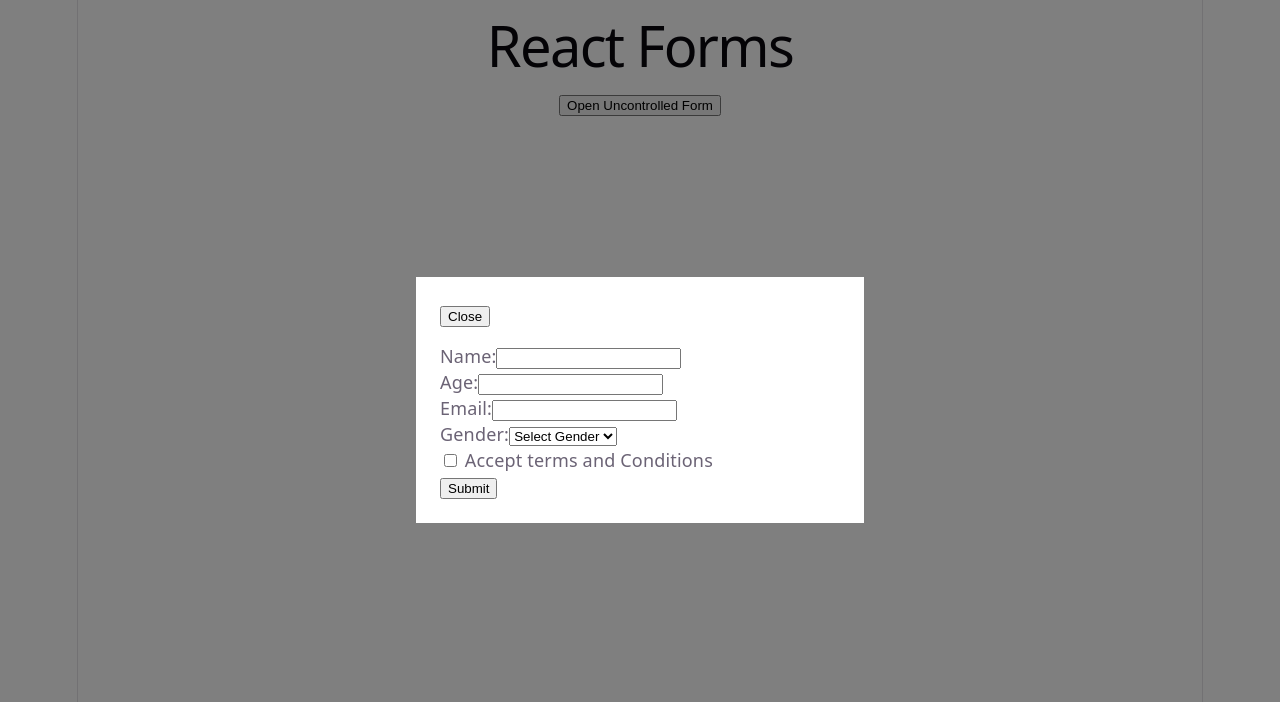
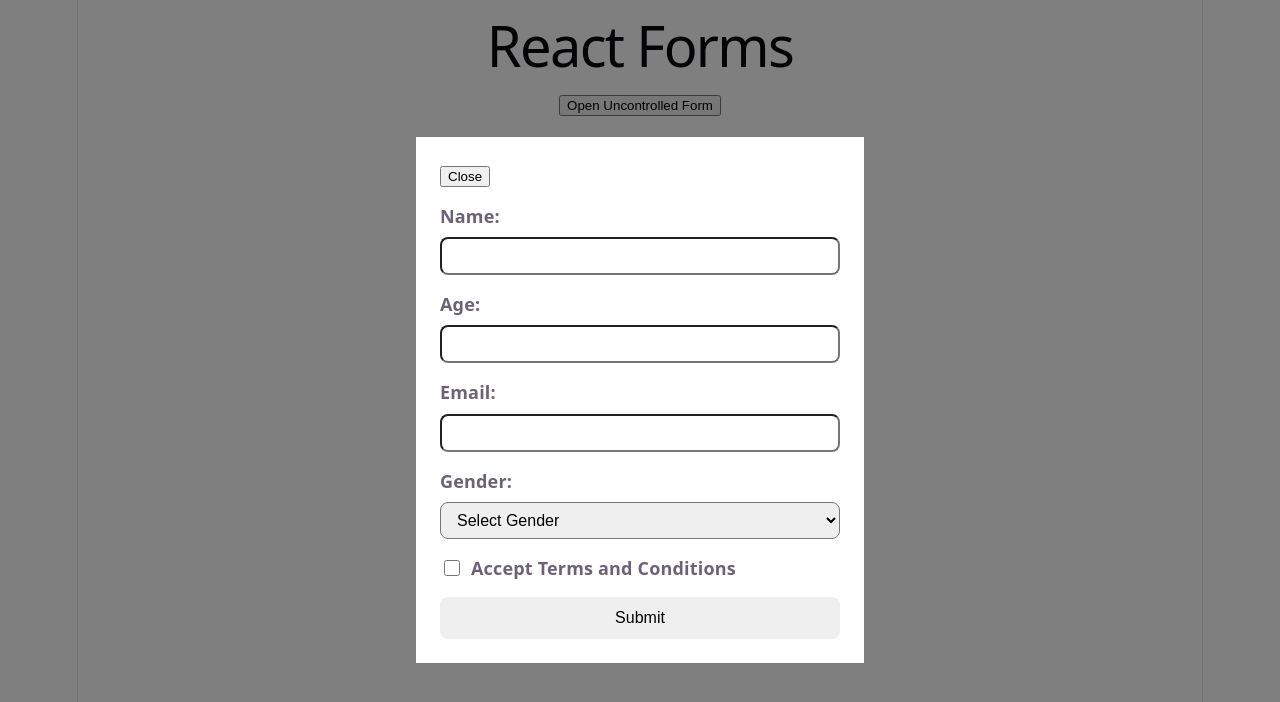
Before and after one commit to YekaterinaAlex/React-project, a React (Vite) app in the folder rs-react-app/: page / in a window 1280 px wide. Both pictures are taken after a click on the button "Open Uncontrolled Form". Shown: the top 702 px of the page. Built offline with nearby package versions, Linux system fonts and the light colour scheme; the HTML template or start-up script is replaced by a standard one.

Commit message:
feat: add styles for UncontrolledForm

```diff
--- /dev/null
+++ b/rs-react-app/src/forms/UncontrolledForm/UncontrolledForm.styled.ts
@@ -0,0 +1,53 @@
+import styled from 'styled-components';
+
+export const StyledForm = styled.form`
+  display: flex;
+  flex-direction: column;
+  gap: 16px;
+`;
+
+export const StyledField = styled.div`
+  display: flex;
+  flex-direction: column;
+  gap: 8px;
+`;
+
+export const StyledLabel = styled.label`
+  font-weight: 600;
+`;
+
+export const StyledInput = styled.input`
+padding: 8px 12px;
+border 1px solid black;
+border-radius: 8px;
+font-size: 16px;
+`;
+
+export const StyledSelect = styled.select`
+padding: 8px 12px;
+border 1px solid black;
+border-radius: 8px;
+font-size: 16px;
+`;
+
+export const StyledCheckboxWrapper = styled.div`
+  display: flex;
+  align-items: center;
+  gap: 8px;
+`;
+
+export const StyledCheckbox = styled.input`
+  width: 16px;
+  height: 16px;
+`;
+
+export const StyledSubmitButton = styled.button`
+  padding: 12px;
+
+  border: none;
+  border-radius: 8px;
+
+  cursor: pointer;
+
+  font-size: 16px;
+`;
--- a/rs-react-app/src/forms/UncontrolledForm/UncontrolledForm.tsx
+++ b/rs-react-app/src/forms/UncontrolledForm/UncontrolledForm.tsx
@@ -1,3 +1,14 @@
+import {
+  StyledField,
+  StyledForm,
+  StyledLabel,
+  StyledInput,
+  StyledSelect,
+  StyledCheckboxWrapper,
+  StyledCheckbox,
+  StyledSubmitButton,
+} from './UncontrolledForm.styled';
+
 function UncontrolledForm() {
   const handleSubmit = (event: React.FormEvent<HTMLFormElement>) => {
     event.preventDefault();
@@ -5,46 +16,45 @@ function UncontrolledForm() {
     const formData = new FormData(event.currentTarget);
 
     const data = {
-      name: formData.get('name'),
-      age: formData.get('age'),
-      email: formData.get('email'),
-      gender: formData.get('gender'),
-      terms: formData.get('terms'),
+      name: String(formData.get('name') ?? ''),
+      age: Number(formData.get('age')),
+      email: String(formData.get('email') ?? ''),
+      gender: String(formData.get('gender') ?? ''),
+      termsAccepted: formData.get('terms') === 'on',
     };
 
     console.log(data);
   };
 
   return (
-    <form onSubmit={handleSubmit}>
-      <div>
-        <label htmlFor="name">Name:</label>
-        <input id="name" name="name" type="text" />
-      </div>
-      <div>
-        <label htmlFor="age">Age:</label>
-        <input id="age" name="age" type="number" />
-      </div>
-      <div>
-        <label htmlFor="email">Email:</label>
-        <input id="email" name="email" type="email" />
-      </div>
-      <div>
-        <label htmlFor="gender">Gender:</label>
-        <select id="gender" name="gender">
+    <StyledForm onSubmit={handleSubmit}>
+      <StyledField>
+        <StyledLabel htmlFor="name">Name:</StyledLabel>
+        <StyledInput id="name" name="name" type="text" />
+      </StyledField>
+      <StyledField>
+        <StyledLabel htmlFor="age">Age:</StyledLabel>
+        <StyledInput id="age" name="age" type="number" />
+      </StyledField>
+      <StyledField>
+        <StyledLabel htmlFor="email">Email:</StyledLabel>
+        <StyledInput id="email" name="email" type="email" />
+      </StyledField>
+      <StyledField>
+        <StyledLabel htmlFor="gender">Gender:</StyledLabel>
+        <StyledSelect id="gender" name="gender">
           <option value="">Select Gender</option>
           <option value="male">Male</option>
           <option value="female">Female</option>
-        </select>
-      </div>
-      <div>
-        <label htmlFor="terms">
-          <input id="terms" name="terms" type="checkbox" /> Accept terms and
-          Conditions
-        </label>
-      </div>
-      <button type="submit">Submit</button>
-    </form>
+        </StyledSelect>
+      </StyledField>
+      <StyledCheckboxWrapper>
+        <StyledCheckbox id="terms" name="terms" type="checkbox" />
+
+        <StyledLabel htmlFor="terms">Accept Terms and Conditions</StyledLabel>
+      </StyledCheckboxWrapper>
+      <StyledSubmitButton type="submit">Submit</StyledSubmitButton>
+    </StyledForm>
   );
 }
 export default UncontrolledForm;
```
Also changed, not shown: rs-react-app/src/validation/formSchema.ts (added).
